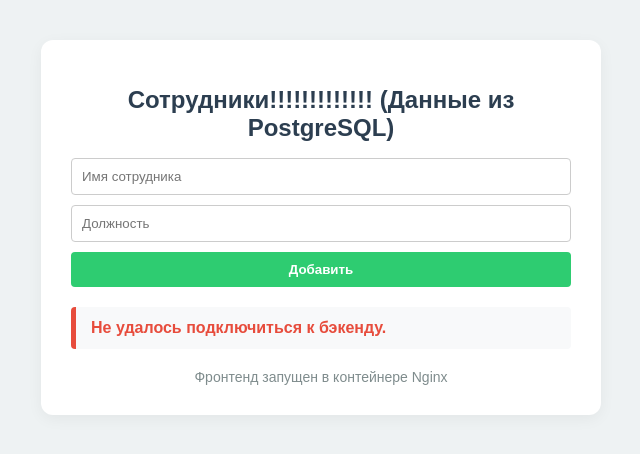
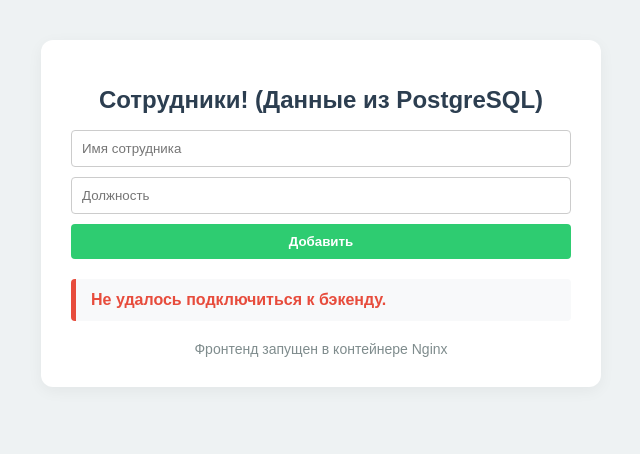
Before and after one commit to theVVL/DevOpsFirstMiniProject, a plain HTML site: page frontend/index.html in a window 1280 px wide. Shown: the whole page, without its empty margins (319-959 px from the left). Drawn offline with Linux system fonts and the light colour scheme; no server answers.

Commit message:
edit front

```diff
--- a/frontend/index.html
+++ b/frontend/index.html
@@ -14,7 +14,7 @@
 </head>
 <body>
       <div class="container">
-        <h1>Сотрудники!!!!!!!!!!!!! (Данные из PostgreSQL)</h1>
+        <h1>Сотрудники! (Данные из PostgreSQL)</h1>
 
         <!-- НОВАЯ ФОРМА ДЛЯ ДОБАВЛЕНИЯ -->
         <form id="add-user-form" style="display: flex; flex-direction: column; gap: 10px; margin-bottom: 20px;">
```
